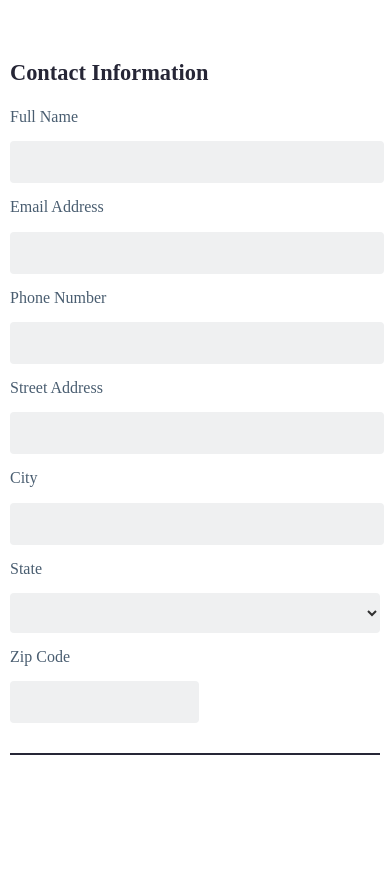
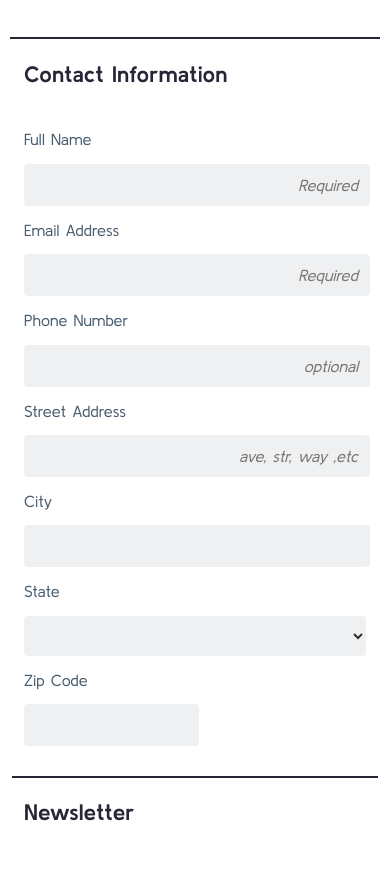
Before and after one commit to BrandonGormley/TechDegree-Project-Three, a plain HTML site: page index.html in a window 390 px wide. Shown: the part 174-1068 px from the top of the page. Before the commit the page ends 929 px from the top, so only its background shows below. Drawn offline with Linux system fonts and the light colour scheme.

Commit message:
Update Mobile styles

```diff
--- a/css/style.css
+++ b/css/style.css
@@ -1,5 +1,10 @@
+body {
+    font-family: 'Kulim Park', sans-serif;
+}
+
+
 .title {
-    background: #262636;
+    background: #7ca539;
     height: 65px;
     display: flex;
 }
@@ -16,6 +21,8 @@ h1 {
     background-color: #fff;
     display: block;
     padding-bottom: 30px;
+    border-bottom: 2px solid #262636;
+    margin: 0 10px;
 
 }
 
@@ -41,7 +48,6 @@ h2 {
 /* ================= Form styles ============== */
 .main-form {
     display: block;
-    border-bottom: 2px solid #262636;
     padding-bottom: 30px;
     margin: 0 10px;
 }
@@ -51,7 +57,22 @@ h2 {
     font-size: 1.4rem;
 }
 
+.newsletter-title {
+    color: #262636;
+    font-size: 1.4rem;
+}
+
+fieldset {
+    border: 0;
+}
+
+.contact-information {
+    border-bottom: 2px solid #262636;
+    padding-bottom: 30px;
+}
+
 input[type=text],
+input[type=email],
 .input_style {
     background-color: #eff0f1;
     border-radius: 4px;
@@ -61,10 +82,17 @@ input[type=text],
     color: rgb(49, 49, 49);
 }
 
+input::placeholder {
+    text-align: right;
+    padding-right: 10px;
+    font-style: italic;
+}
+
 input[type=text]:focus,
+input[type=email]:focus,
 .input_style:focus {
     outline: none;
-    border: 2px solid #46698b;
+    border: 2px solid #468b49;
 }
 
 label {
--- a/index.html
+++ b/index.html
@@ -7,6 +7,7 @@
     <meta http-equiv="X-UA-Compatible" content="ie=edge">
     <link rel="stylesheet" href="css/normalize.css">
     <link rel="stylesheet" href="css/style.css">
+    <link href="https://fonts.googleapis.com/css?family=Kulim+Park:300,400,600,700&display=swap" rel="stylesheet">
     <title>Document</title>
 </head>
 
@@ -24,32 +25,42 @@
     </header>
 
     <main class="main-form">
-        <h3 class="contact-title">Contact Information</h3>
 
         <form action="index.html" method="post">
 
+            <fieldset class="contact-information">
+                <legend>
+                    <h3 class="contact-title">Contact Information</h3>
+                </legend>
+
                 <label for="name">Full Name</label>
-            <input type="text" id="name" name="user_name">
+                <input type="text" id="name" name="user_name" placeholder="Required" required>
 
                 <label for="email">Email Address</label>
-            <input type="text" id="email" name="user_email">
+                <input type="email" id="email" name="user_email" placeholder="Required" required>
 
                 <label for="phone">Phone Number</label>
-            <input type="text" id="phone" name="user_phone">
+                <input type="text" id="phone" name="user_phone" placeholder="optional">
 
                 <label for="address">Street Address</label>
-            <input type="text" id="address" name="user_address">
+                <input type="text" id="address" name="user_address" placeholder="ave, str, way ,etc">
 
                 <label for="city">City</label>
                 <input type="text" id="city" name="user_city">
 
                 <label for="state">State</label>
-            <select class="input_style" name="user_state" id="state" aria-placeholder="State">
-                <option value=""></option>
+                <select class="input_style" name="user_state" id="state">
                 </select>
 
                 <label for="zipcode">Zip Code</label>
                 <input type="text" id="zipcode" name="user_zipcode">
+            </fieldset>
+
+            <fieldset>
+                <legend>
+                    <h3 class="newsletter-title">Newsletter</h3>
+                </legend>
+            </fieldset>
 
         </form>
     </main>
```
Lines whose indentation alone changed are shown as unchanged.
